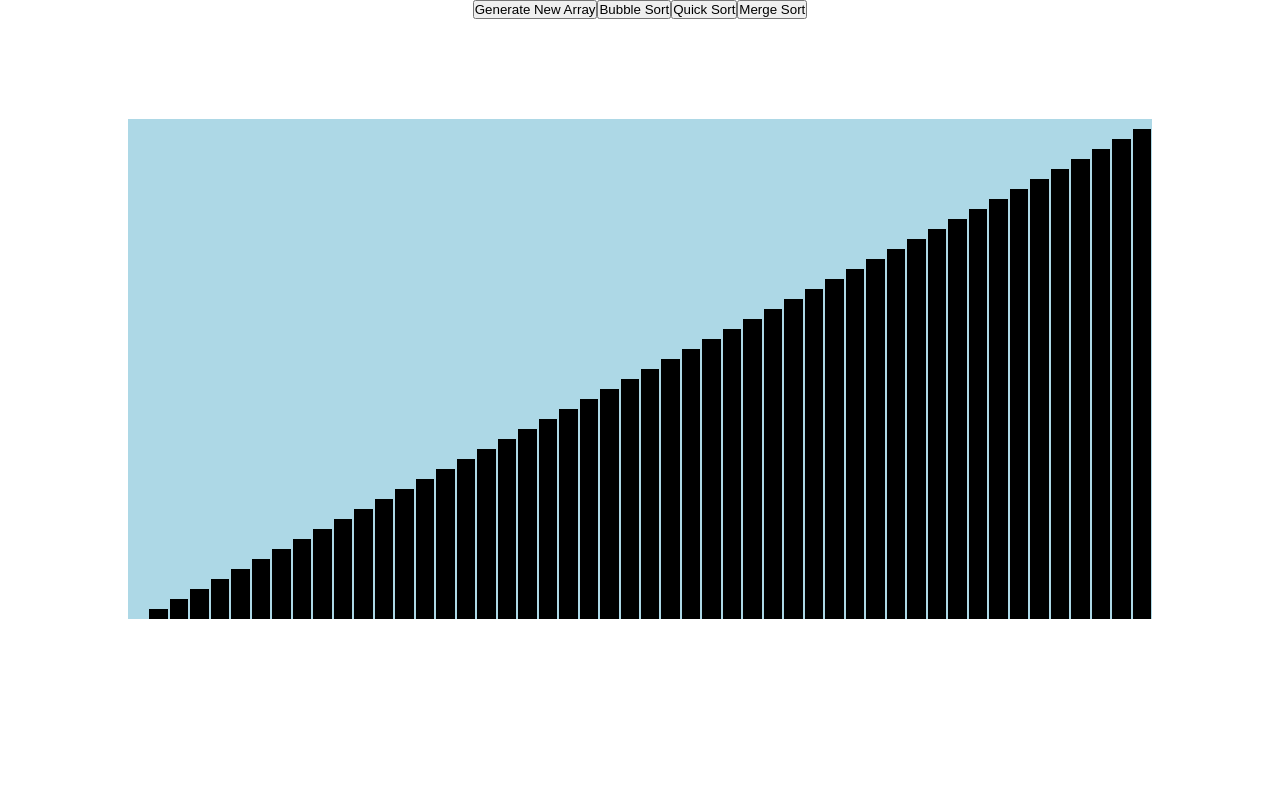
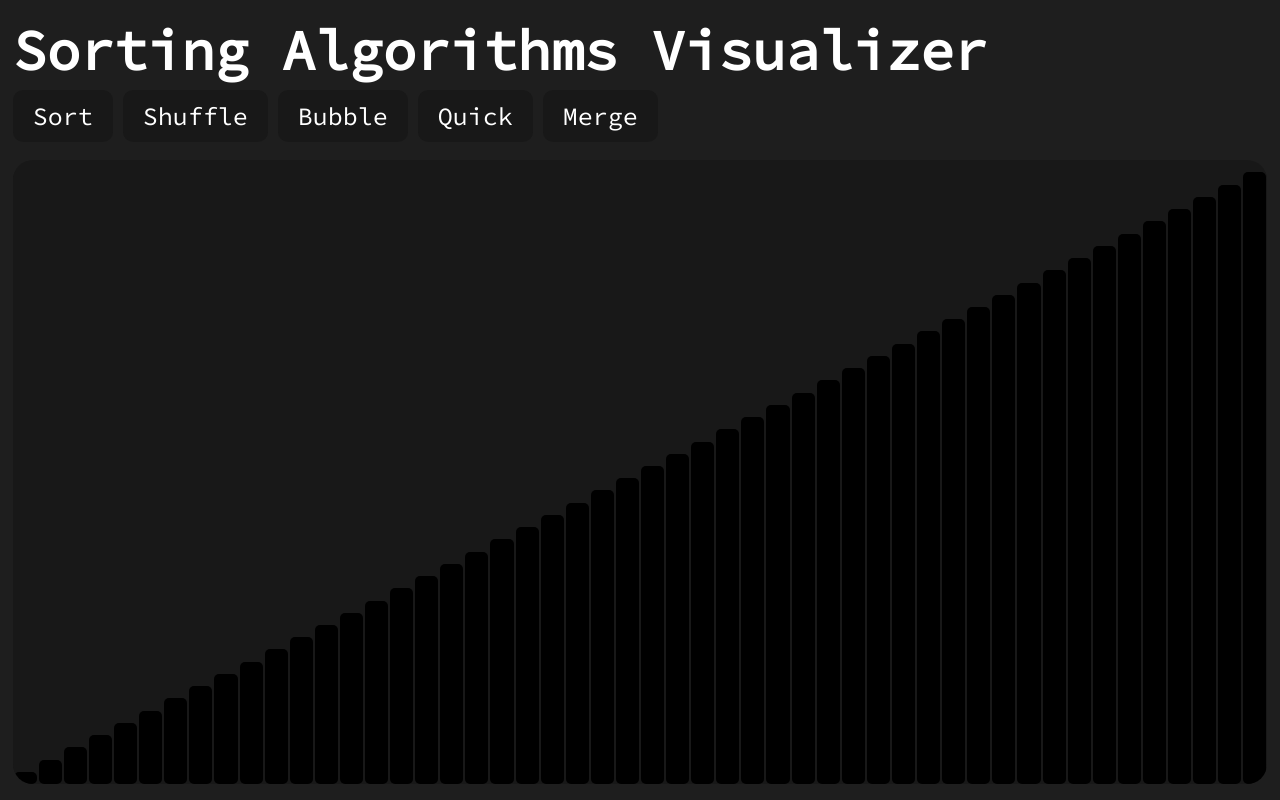
Before and after one commit to luwaiwong/react-sorting-visualizer, a React (Create React App) app: page / in a window 1280 px wide. Built offline with nearby package versions, Linux system fonts and the light colour scheme.

Commit message:
app styling

```diff
--- a/src/App.js
+++ b/src/App.js
@@ -1,10 +1,14 @@
-import React from 'react';
-import './App.css';
-import SortingVisualizer from './SortingVisualizer/SortingVisualizer';
+import React from "react";
+import "./App.css";
+import SortingVisualizer from "./SortingVisualizer/SortingVisualizer";
 
 function App() {
   return (
     <div className="App">
+      <style>
+        @import
+        url('https://fonts.googleapis.com/css2?family=Source+Code+Pro&display=swap');
+      </style>
       <SortingVisualizer></SortingVisualizer>
     </div>
   );
--- a/src/SortingVisualizer/SortingVisualizer.css
+++ b/src/SortingVisualizer/SortingVisualizer.css
@@ -7,6 +7,61 @@
     box-sizing: border-box;
 }
 
+.top-bar {
+    display: flex;
+    flex-direction: column;
+    flex-wrap: wrap;
+    height: 20vh;
+    width: 100vw;
+    overflow: hidden;
+}
+/* Title */
+.title {
+    font-family: 'Source Code Pro';
+    font-size: 28px;
+    height: 5vh;
+    width: fit-content;
+    text-align: Left;
+    color: white;
+    margin: 15px;
+    margin-left: 1vw;
+}
+
+/* Buttons */
+.control-panel {
+    display: flex;
+    flex-direction: row;
+    align-items: center;
+    justify-content: left;
+    width: fit-content;
+    margin: 10px;
+    margin-top: 20px;
+    margin-left: 1vw;
+}
+button {
+    font-family: 'Source Code Pro';
+    background-color: #181818;
+    color: white;
+    border: none;
+    padding: 10px 20px;
+    margin-right: 10px;
+    text-align: center;
+    text-decoration: none;
+    display: inline-block;
+    font-size: 25px;
+    border-radius: 10px;
+}
+button:hover {
+    background-color: #3e3e3e;
+    color: white;
+}
+
+.background {
+    background-color: #1e1e1e;
+    height: 100vh;
+    width: 100vw;
+    overflow: hidden;
+}
 /* Default Flexbox */
 .flexbox {
     display: flex;
@@ -17,14 +72,27 @@
 
 /* Sorting Algorithm Display Area */
 /* Container for array bars*/
+.array-display-container {
+    display: flex;
+    flex-direction: row;
+    align-items: end;
+    justify-content: center;
+    margin-left: 1vw;
+    height: 78vh;
+    width: 98vw;
+    background-color: #181818;
+    border-radius: 20px;
+    overflow: hidden;
+}
 .array-container {
     display: flex;
     flex-direction: row;
     align-items: end;
     justify-content: center;
-    height: 500px;
-    width: 80vw;
-    background-color: lightblue;
+    height: 98%;
+    width: 100%;
+    margin-bottom: 0%;
+    background-color: #181818;
 }
 
 /* Individual array bars */
@@ -33,5 +101,6 @@
     width: 50px;
     margin: 0 1px;
     display: inline-block;
-    background-color: black;
+    background-color: whitesmoke;
+    border-radius: 5px;
 }
--- a/src/SortingVisualizer/SortingVisualizer.jsx
+++ b/src/SortingVisualizer/SortingVisualizer.jsx
@@ -12,7 +12,7 @@ import MergeSort from '../SortingAlgorithms/MergeSort';
 const NUMBER_OF_ARRAY_BARS = 50;
 const MIN_HEIGHT = 50;
 const MAX_HEIGHT = 1000;
-export const arraySpeed = 100;
+export const arraySpeed = 50;
 
 // Variables
 let sorted = false;
@@ -29,8 +29,7 @@ const generateRandomArray = () => {
         let item = new Item(randomIntFromInterval(MIN_HEIGHT, MAX_HEIGHT));
         n.push(item);
     }
-    return n
-};
+    return n };
 
 const generateArray = () => {
     let n = [];
@@ -62,7 +61,7 @@ export async function finishSort(array, functions) {
     }
     functions.setArray([...array]);
     for (let i = 0; i < array.length; i++) {
-        array[i].wasSwapped();
+        array[i].wasCompared();
         functions.setArray([...array]);
         // Wait Timer
         await new Promise((resolve) =>
@@ -86,7 +85,7 @@ function SortingVisualizer() {
 
         setSorted(false);
         let a = generateRandomSymetricArray();
-        setArray([a]);
+        setArray([...a]);
         return a;
     }
 
@@ -129,15 +128,22 @@ function SortingVisualizer() {
     }
 
     return (
-        <div >
-            <button onClick={resetArray}>Generate New Array</button>
-            <button onClick={bubbleSort}>Bubble Sort</button>
-            <button onClick={quickSort}>Quick Sort</button>
-            <button onClick={mergeSort}>Merge Sort</button>
+        <div className='background'>
+            <div className='top-bar'>
+                <div className='title'>
 
-            <div style={{ height: '100px' }}></div>
+                    <h1 >Sorting Algorithms Visualizer</h1>
+                </div>
+                <div className="control-panel">
+                    <button onClick={resetArray}>Sort</button>
+                    <button onClick={resetArray}>Shuffle</button>
+                    <button onClick={bubbleSort}>Bubble</button>
+                    <button onClick={quickSort}>Quick</button>
+                    <button onClick={mergeSort}>Merge</button>
+                </div>
+            </div>
 
-            <div className='flexbox'>
+            <div className='array-display-container'>
                 {/* Sorting Algorithm Array Display */}
                 <div className='array-container'>
                     {
@@ -148,7 +154,7 @@ function SortingVisualizer() {
                                 style={{
                                     backgroundColor: item.color,
                                     // Sets height and width to a percentage of the total height and width of the array container
-                                    height: (item.value / MAX_HEIGHT) * 100 + '%',
+                                    height: (item.value / MAX_HEIGHT) * 100 + (1/NUMBER_OF_ARRAY_BARS) * 100 + '%',
                                     width: (1 / NUMBER_OF_ARRAY_BARS) * 100 + '%',
                                 }}>
                             </div>
```
